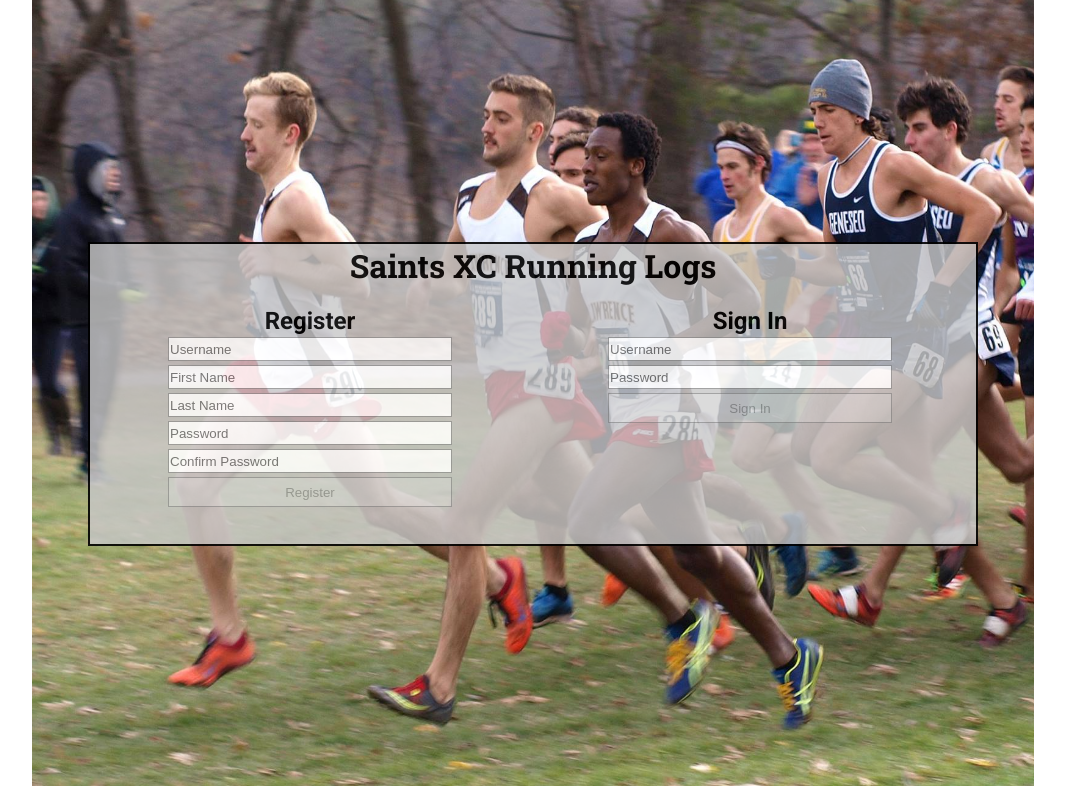
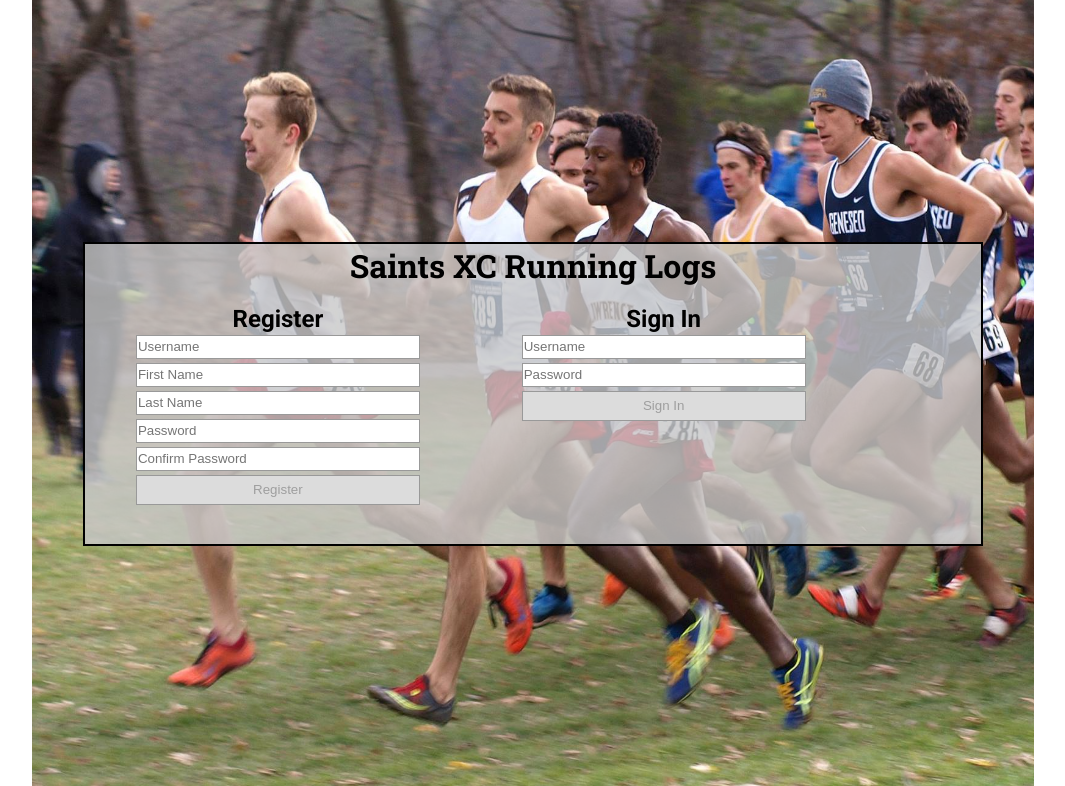
Before and after one commit to AJarombek/saints-xctf, a PHP site: page / in a window 1280 px wide. Shown: the part 110-896 px from the top of the page, without its empty margins (107-1172 px from the left). Run offline with PHP 8.4, Linux system fonts and the light colour scheme.

Commit message:
V.0.0.6 - More CSS Changes & Bug Fixes

```diff
--- a/views/style.css
+++ b/views/style.css
@@ -38,15 +38,15 @@ h1 {
 #mainbody {
     position: static;
     border: 2px solid;
-    background: rgba(200, 200, 200, 0.9);
-    opacity: 0.9;
+    background: rgba(200, 200, 200, 0.8);
     margin-top: 350px;
-    margin-left: 55px;
-    margin-right: 55px;
+    margin-left: 5%;
+    margin-right: 5%;
     height: 300px;
 }
 
 #forms {
+
 }
 
 #register, #signin {
@@ -54,8 +54,8 @@ h1 {
     font-family: 'Roboto', sans-serif;
     font-weight: 500;
     text-align: center;
-    width: 400px;
-    padding: 20px;
+    width: 350px;
+    padding: 2%;
     float: left;
     overflow: auto;
 }
@@ -63,7 +63,7 @@ h1 {
 #input, #submit {
     border: 1px solid;
     border-color: #999999;
-    opacity: 1.0;
+    background: rgba(255, 255, 255, 1);
     border-radius: 0px;
     width: 280px;
     height:20px;
@@ -74,6 +74,7 @@ h1 {
 #submit {
     width: 284px;
     height: 30px;
+    background: rgba(220, 220, 220, 1);
 }
 
 /* -------------------- Site Header Menu -------------------- */
```
